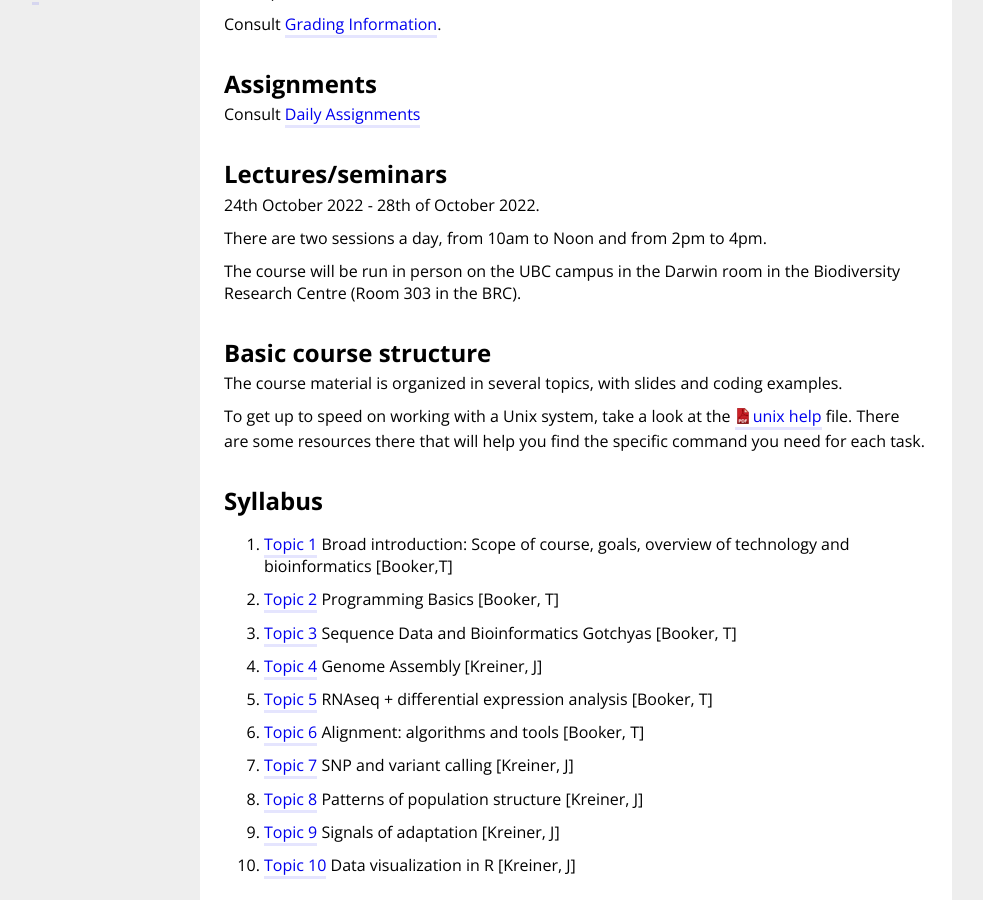
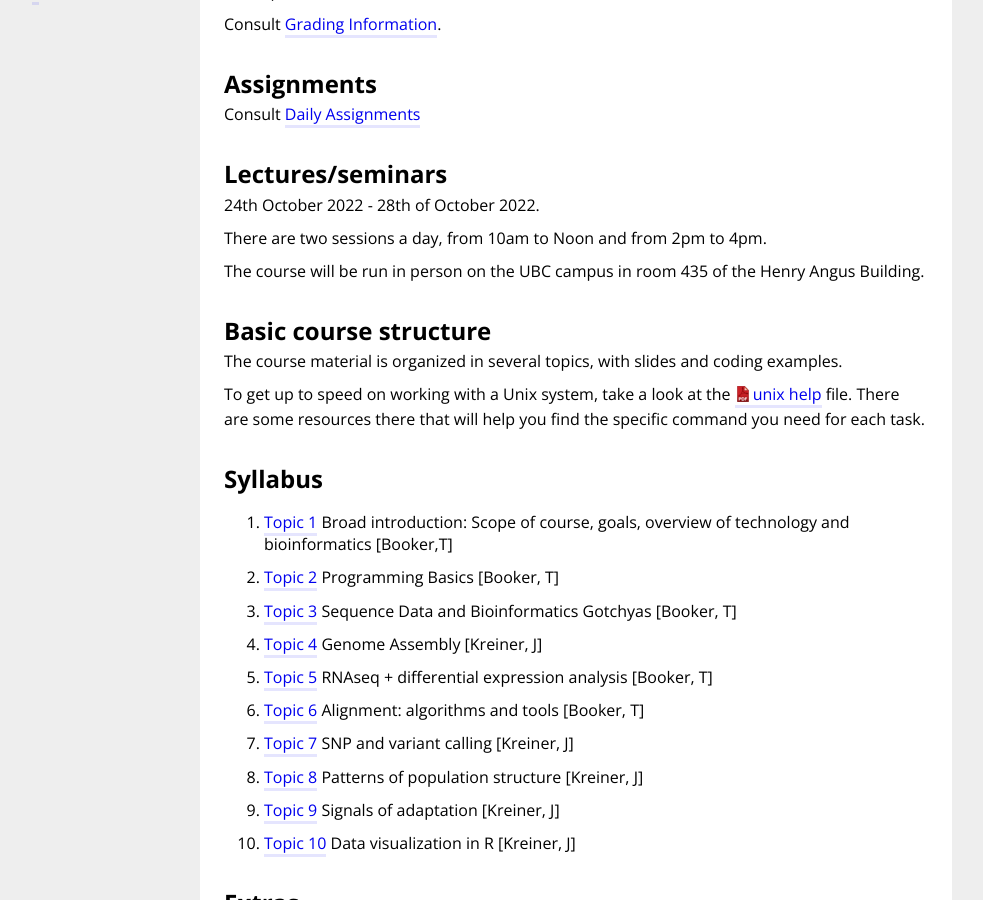
Before and after one commit to UBC-biol525D/UBC-biol525D.github.io, a Jekyll site: the page built from index.md, in a window 1280 px wide and 900 px high, scrolled down 699 px. Shown: the whole window, without its empty margins (64-1047 px from the left). Built offline with Jekyll 4.4.1, drawn with Linux system fonts in a browser that asks for light colours.

Commit message:
updated room info

```diff
--- a/index.md
+++ b/index.md
@@ -32,7 +32,7 @@ Consult [Daily Assignments](resources/daily_assignments.md)
 
 There are two sessions a day, from 10am to Noon and from 2pm to 4pm.
 
-The course will be run in person on the UBC campus in the Darwin room in the Biodiversity Research Centre (Room 303 in the BRC).
+The course will be run in person on the UBC campus in room 435 of the Henry Angus Building.
 
 ## Basic course structure
 
```
